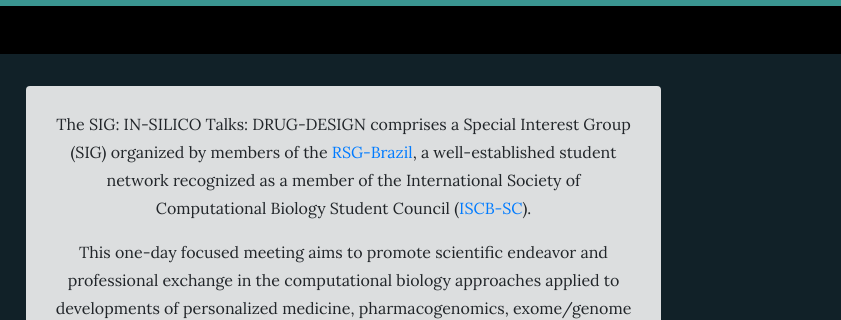
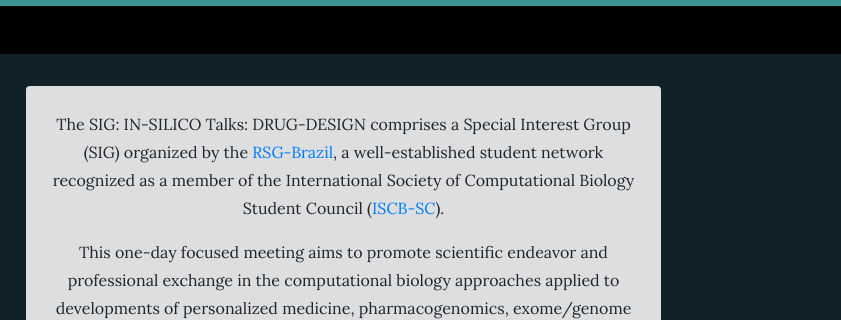
Before and after one commit to sig-drugdesign2020/sig-drugdesign2020.github.io, a website: page index.html in a window 1280 px wide. Shown: the part 358-678 px from the top of the page, 439-1280 px from the left. Drawn offline with Linux system fonts and the light colour scheme; a web font is replaced by a local one.

Commit message:
Update index.html

```diff
--- a/index.html
+++ b/index.html
@@ -72,7 +72,7 @@
 				</div>
 				<div class="col-lg-7 order-lg-2">
 					<div class="bg-faded p-4 intro-text ml-auto rounded text-center">
-						<p class="mb-3">The SIG: IN-SILICO Talks: DRUG-DESIGN comprises a Special Interest Group (SIG) organized by members of the
+						<p class="mb-3">The SIG: IN-SILICO Talks: DRUG-DESIGN comprises a Special Interest Group (SIG) organized by the
 							<a href="http://rsg-brazil.iscbsc.org/" target="_blank" >RSG-Brazil</a>, a well-established student network recognized as a member of the International Society of Computational Biology Student Council
               (<a href="https://www.iscbsc.org/" target="_blank">ISCB-SC</a>).
 						</p>
```
